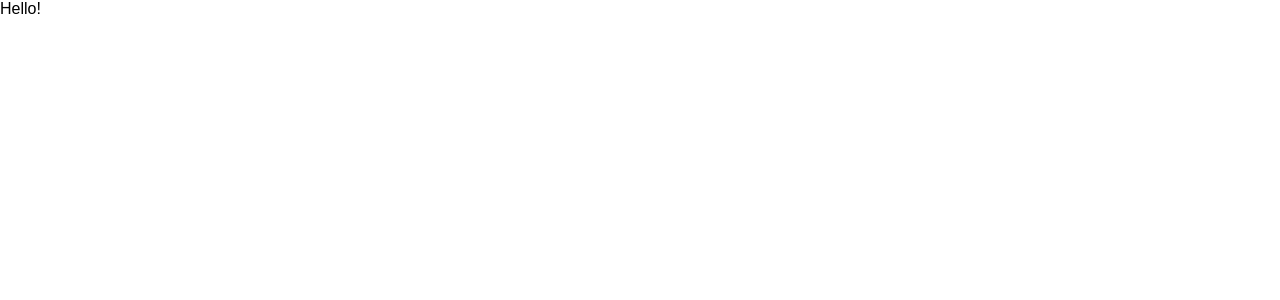
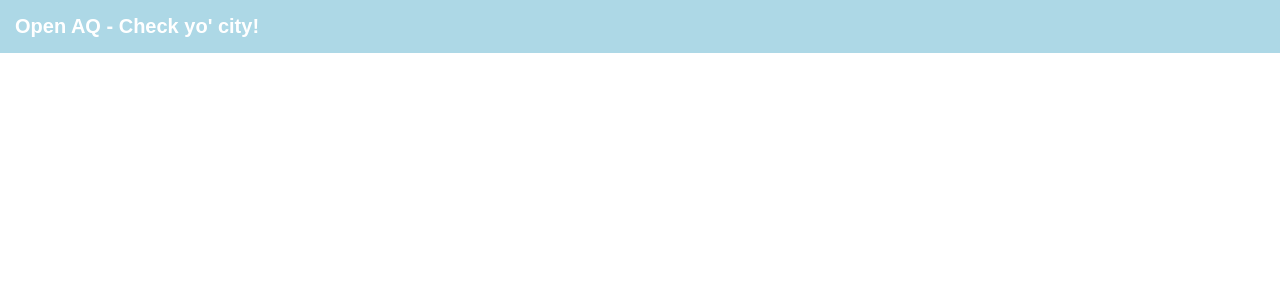
Before and after one commit to TheMoxmeista/openaq, a React app: page / in a window 1280 px wide. Shown: the top 300 px of the page. Built offline with nearby package versions, Linux system fonts and the light colour scheme.

Commit message:
Add Header component

```diff
--- a/src/App.tsx
+++ b/src/App.tsx
@@ -1,10 +1,11 @@
 import React from 'react';
+import Header from 'components/Header';
 
 function App(){
 
     return (
       <>
-        <div>Hello!</div>
+        <Header />
       </>
     )
 }
--- /dev/null
+++ b/src/components/Header/index.tsx
@@ -0,0 +1,26 @@
+import React from 'react';
+import {createUseStyles} from 'react-jss';
+
+
+const useStyles = createUseStyles({
+  root: {
+    display: 'flex',
+    justifyContent: 'space-between',
+    padding: 15,
+    fontSize: 20,
+    fontWeight: 'bold',
+    color: 'white',
+    backgroundColor: 'lightblue'
+  }
+});
+
+const Header = () => {
+  const classes = useStyles();
+  return (
+    <header className={classes.root}>
+      Open AQ - Check yo' city!
+    </header>
+  );
+};
+
+export default Header;
--- a/tsconfig.json
+++ b/tsconfig.json
@@ -11,6 +11,9 @@
     "allowJs": true,
     "strict": true,
     "sourceMap": true,
-    "moduleResolution": "node"
+    "moduleResolution": "node",
+    "paths": {
+      "components/*": ["src/components/*"]
+    }
   }
 }
--- a/webpack.config.js
+++ b/webpack.config.js
@@ -38,6 +38,8 @@ module.exports = {
   resolve: {
     extensions: ['.tsx', '.ts', '.js'],
     alias: {
-      src: path.resolve(__dirname, 'src/')
+      src: path.resolve(__dirname, 'src/'),
+      components: path.resolve(__dirname, 'src/components/')
+    }
   }
 };
```
